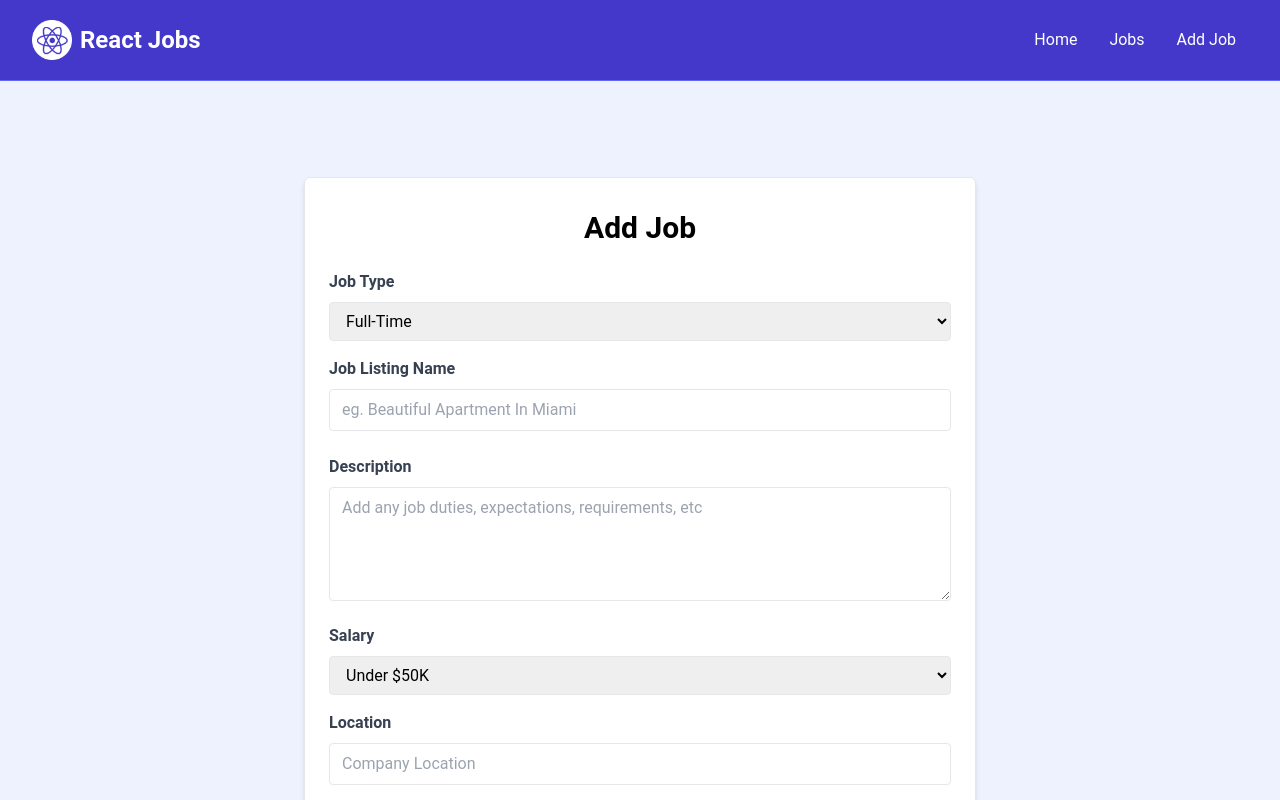
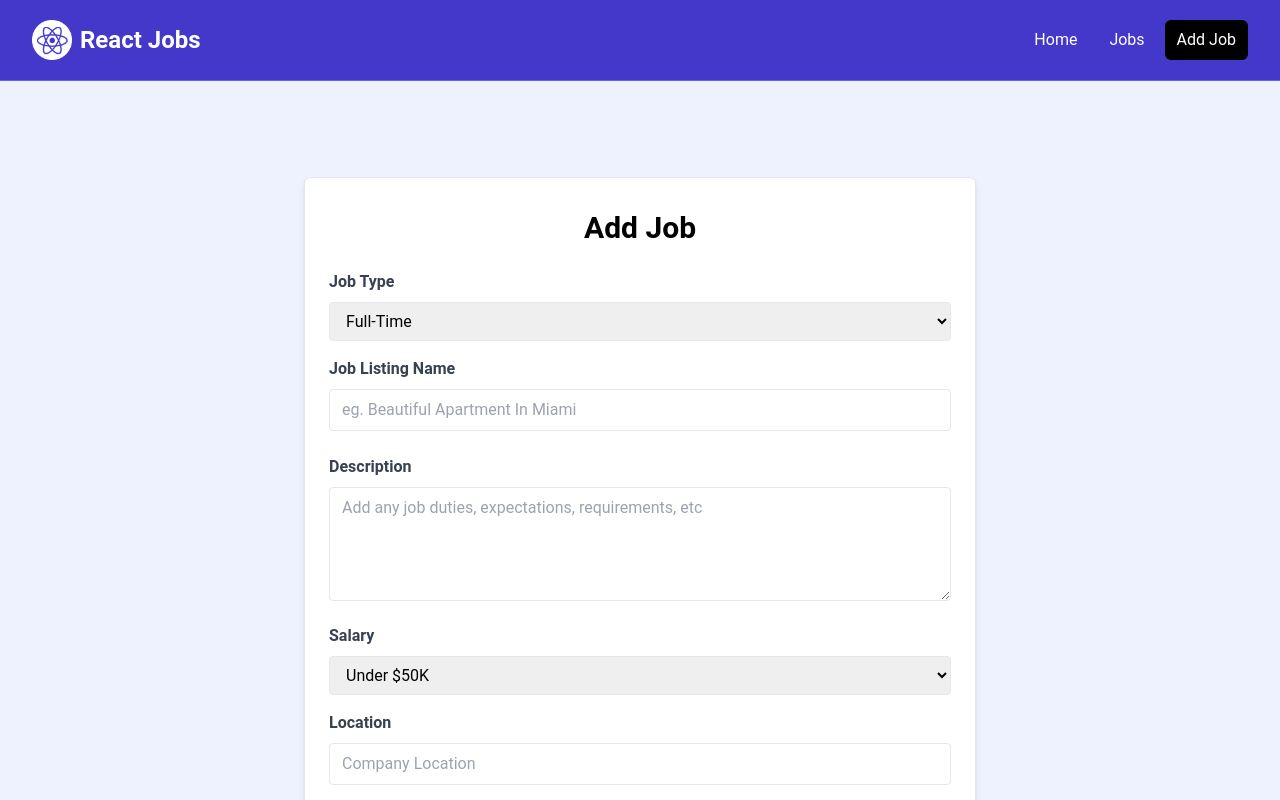
Before and after one commit to acervantest/react-jobs-2024, a React (Vite) app: page /add-job in a window 1280 px wide. Shown: the top 800 px of the page. Built offline with nearby package versions, Linux system fonts and the light colour scheme.

Commit message:
Navigation Bar is active functionality

```diff
--- a/src/components/Navbar.jsx
+++ b/src/components/Navbar.jsx
@@ -3,34 +3,24 @@ import logo from '../assets/images/logo.png'
 
 const Navbar = () => {
 
-  const linkClass = ({isActive}) => isActive ?
+  const linkClass = ({ isActive }) => isActive ?
   "text-white bg-black hover:bg-gray-900 hover:text-white rounded-md px-3 py-2" :
   "text-white hover:bg-gray-900 hover:text-white rounded-md px-3 py-2"
 
-
     return (
-        <nav className="bg-indigo-700 border-b border-indigo-500">
+      <nav className="bg-indigo-700 border-b border-indigo-500">
         <div className="mx-auto max-w-7xl px-2 sm:px-6 lg:px-8">
           <div className="flex h-20 items-center justify-between">
             <div className="flex flex-1 items-center justify-center md:items-stretch md:justify-start">
-              {/* <!-- Logo --> */}
               <NavLink to="/" className="flex flex-shrink-0 items-center mr-4" >
                 <img className="h-10 w-auto" src={logo} alt="React Jobs" />
-                <span className="hidden md:block text-white text-2xl font-bold ml-2">
-                  React Jobs
-                </span>
+                <span className="hidden md:block text-white text-2xl font-bold ml-2">React Jobs</span>
               </NavLink>
               <div className="md:ml-auto">
                 <div className="flex space-x-2">
-                  <NavLink to="/" className={ linkClass } >
-                    Home
-                  </NavLink>
-                  <NavLink to="/jobs" className="text-white hover:bg-gray-900 hover:text-white rounded-md px-3 py-2">
-                    Jobs
-                  </NavLink>
-                  <NavLink to="/add-job" className="text-white hover:bg-gray-900 hover:text-white rounded-md px-3 py-2">
-                    Add Job
-                  </NavLink>
+                  <NavLink to="/" className={linkClass} >Home</NavLink>
+                  <NavLink to="/jobs" className={linkClass}>Jobs</NavLink>
+                  <NavLink to="/add-job" className={linkClass}>Add Job</NavLink>
                 </div>
               </div>
             </div>
```
